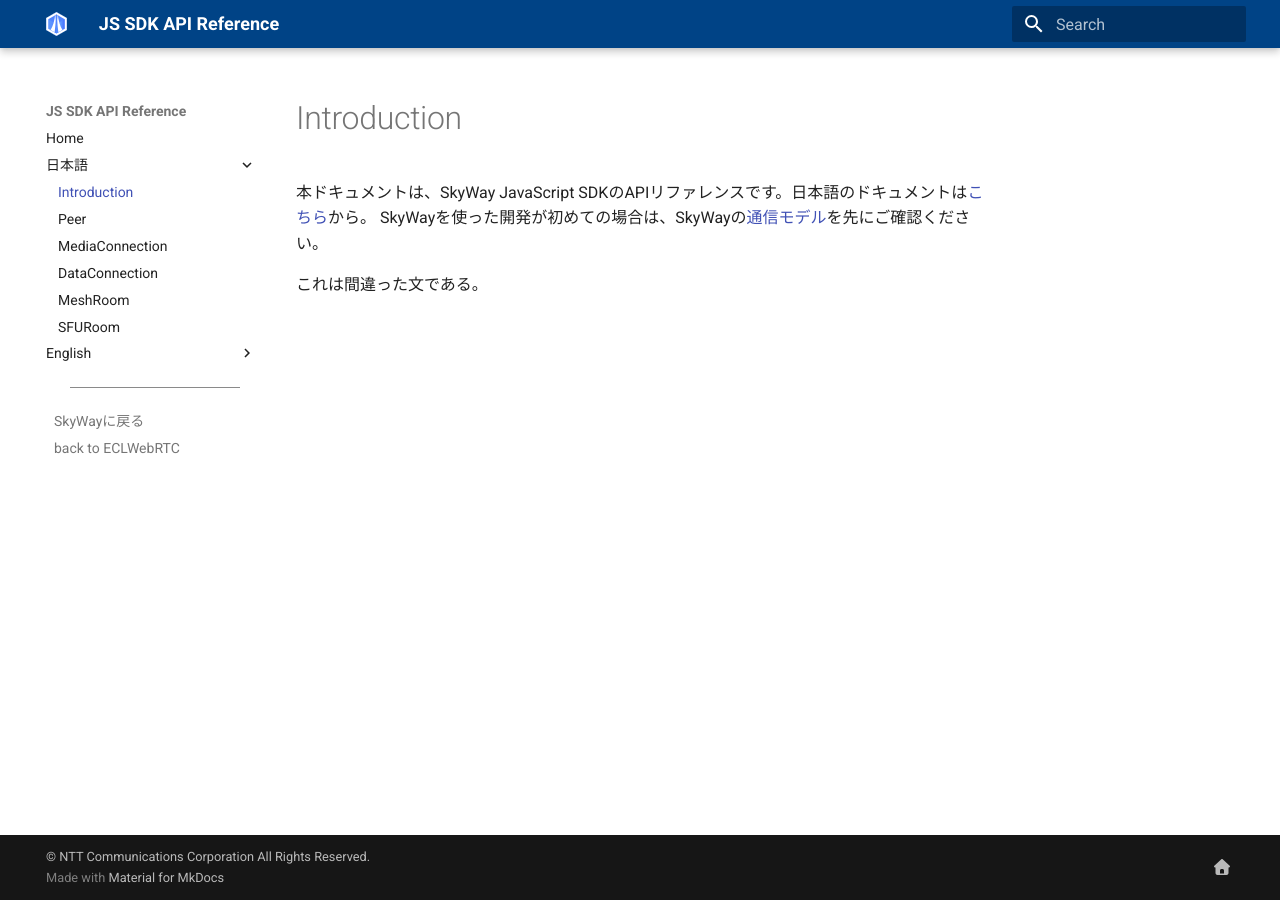
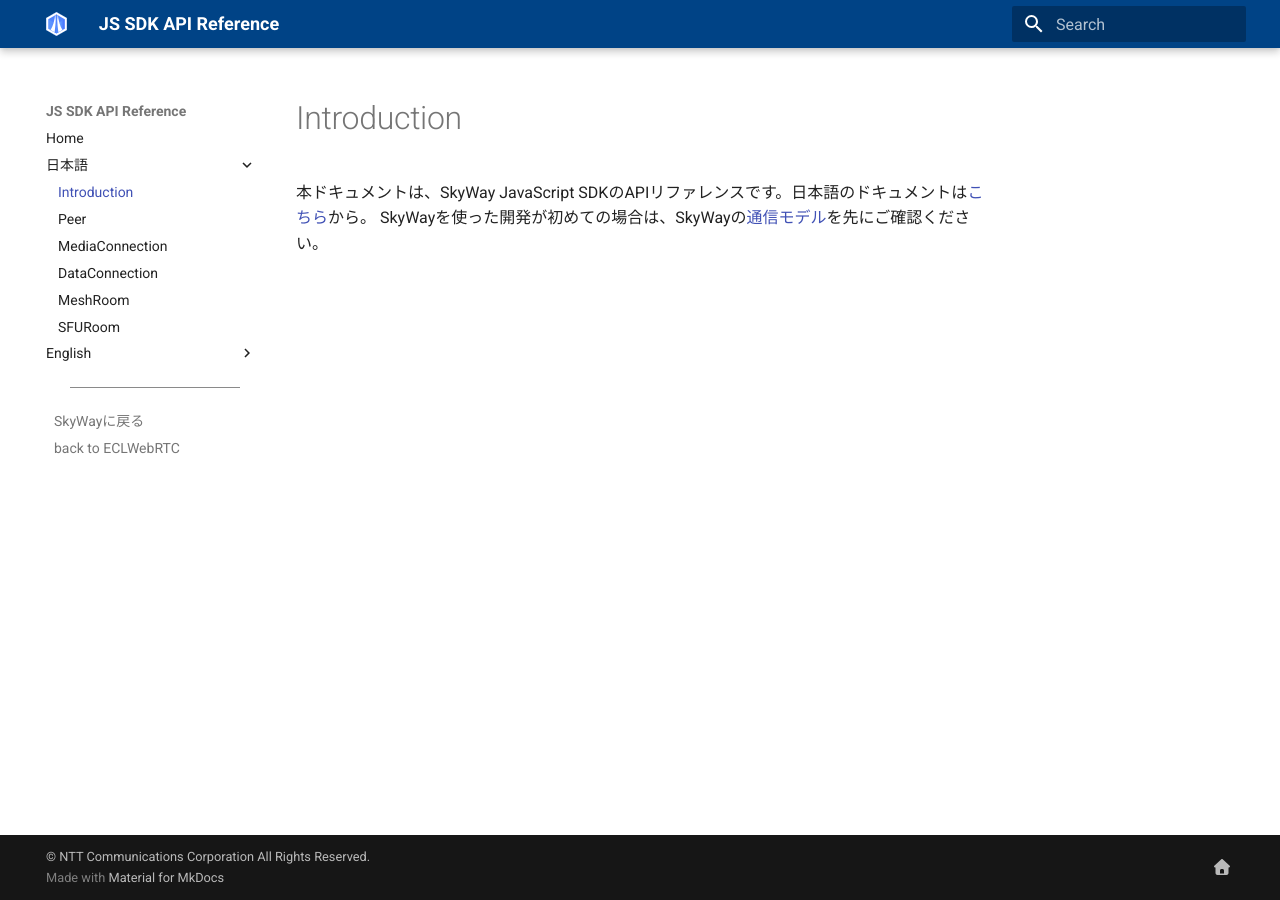
Before and after one commit to skyway/skyway-js-sdk-doc, an MkDocs documentation site: the page built from docs/ja/index.md, in a window 1280 px wide. Built offline with MkDocs 1.6.1 and Material for MkDocs 9.7.7, drawn with Linux system fonts in a browser that asks for light colours; old or Windows-style settings are respelled for this version of MkDocs.

Commit message:
Fix wrong sent

```diff
--- a/docs/ja/index.md
+++ b/docs/ja/index.md
@@ -1,4 +1,2 @@
 本ドキュメントは、SkyWay JavaScript SDKのAPIリファレンスです。日本語のドキュメントは[こちら](peer.md)から。
 SkyWayを使った開発が初めての場合は、SkyWayの[通信モデル](https://webrtc.ecl.ntt.com/communication-model.html)を先にご確認ください。
-
-これは間違った文である。
```
